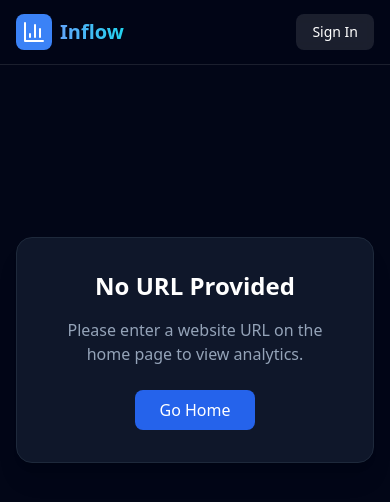
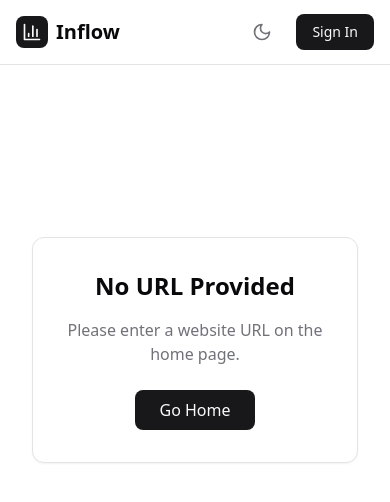
Before and after one commit to Abdulmuiz44/InflowTool, a Next.js app: page /dashboard in a window 390 px wide. Shown: the top 502 px of the page. Built offline with nearby package versions, Linux system fonts and the light colour scheme.

Commit message:
style: overhaul UI with minimalistic dark/light mode
- Implemented ThemeProvider and dark mode toggle.

- Updated globals.css with semantic HSL color variables.

- Simplified Home and Dashboard designs for a clean, neutral look.

- Optimized grid layouts for better mobile responsiveness.

```diff
--- a/app/components/Navbar.tsx
+++ b/app/components/Navbar.tsx
@@ -1,21 +1,43 @@
+'use client';
+
 import Link from 'next/link';
-import { BarChart3 } from 'lucide-react';
+import { BarChart3, Moon, Sun } from 'lucide-react';
+import { useTheme } from './ThemeProvider';
+import { useEffect, useState } from 'react';
 
 export default function Navbar() {
+  const { theme, setTheme } = useTheme();
+  const [mounted, setMounted] = useState(false);
+
+  useEffect(() => {
+    setMounted(true);
+  }, []);
+
   return (
-    <nav className="sticky top-0 z-50 w-full border-b border-white/10 bg-slate-950/70 backdrop-blur-md">
+    <nav className="sticky top-0 z-50 w-full border-b border-border bg-background/80 backdrop-blur-md">
       <div className="container mx-auto px-4 h-16 flex items-center justify-between">
         <Link href="/" className="flex items-center space-x-2">
-          <div className="bg-blue-500 p-1.5 rounded-lg">
-            <BarChart3 className="w-6 h-6 text-white" />
+          <div className="bg-primary text-primary-foreground p-1.5 rounded-lg">
+            <BarChart3 className="w-5 h-5" />
           </div>
-          <span className="text-xl font-bold bg-clip-text text-transparent bg-gradient-to-r from-blue-400 to-cyan-400">
+          <span className="text-xl font-bold text-foreground">
             Inflow
           </span>
         </Link>
-        <button className="px-4 py-2 text-sm font-medium text-white bg-white/10 hover:bg-white/20 rounded-lg transition-colors">
-          Sign In
-        </button>
+        <div className="flex items-center gap-4">
+            {mounted && (
+                <button
+                    onClick={() => setTheme(theme === 'dark' ? 'light' : 'dark')}
+                    className="p-2 rounded-md hover:bg-muted text-muted-foreground transition-colors"
+                    aria-label="Toggle Theme"
+                >
+                    {theme === 'dark' ? <Sun className="w-5 h-5" /> : <Moon className="w-5 h-5" />}
+                </button>
+            )}
+            <button className="px-4 py-2 text-sm font-medium text-primary-foreground bg-primary hover:bg-primary/90 rounded-lg transition-colors">
+              Sign In
+            </button>
+        </div>
       </div>
     </nav>
   );
--- /dev/null
+++ b/app/components/ThemeProvider.tsx
@@ -0,0 +1,75 @@
+'use client';
+
+import { createContext, useContext, useEffect, useState } from 'react';
+
+type Theme = 'dark' | 'light' | 'system';
+
+interface ThemeProviderProps {
+  children: React.ReactNode;
+  defaultTheme?: Theme;
+  storageKey?: string;
+}
+
+interface ThemeProviderState {
+  theme: Theme;
+  setTheme: (theme: Theme) => void;
+}
+
+const initialState: ThemeProviderState = {
+  theme: 'system',
+  setTheme: () => null,
+};
+
+const ThemeProviderContext = createContext<ThemeProviderState>(initialState);
+
+export function ThemeProvider({
+  children,
+  defaultTheme = 'system',
+  storageKey = 'vite-ui-theme',
+  ...props
+}: ThemeProviderProps) {
+  const [theme, setTheme] = useState<Theme>(
+    () => (typeof window !== 'undefined' ? (localStorage.getItem(storageKey) as Theme) : defaultTheme) || defaultTheme
+  );
+
+  useEffect(() => {
+    const root = window.document.documentElement;
+
+    root.classList.remove('light', 'dark');
+
+    if (theme === 'system') {
+      const systemTheme = window.matchMedia('(prefers-color-scheme: dark)')
+        .matches
+        ? 'dark'
+        : 'light';
+
+      root.classList.add(systemTheme);
+      return;
+    }
+
+    root.classList.add(theme);
+  }, [theme]);
+
+  const value = {
+    theme,
+    setTheme: (theme: Theme) => {
+      localStorage.setItem(storageKey, theme);
+      setTheme(theme);
+    },
+  };
+
+  return (
+    <ThemeProviderContext.Provider {...props} value={value}>
+      {children}
+    </ThemeProviderContext.Provider>
+  );
+}
+
+export const useTheme = () => {
+  const context = useContext(ThemeProviderContext);
+
+  if (context === undefined)
+    throw new Error('useTheme must be used within a ThemeProvider');
+
+  return context;
+};
--- a/app/dashboard/page.tsx
+++ b/app/dashboard/page.tsx
@@ -65,11 +65,11 @@
 
   if (!url) {
     return (
-      <div className="flex flex-col items-center justify-center min-h-[60vh] text-center">
-        <div className="bg-slate-900 p-8 rounded-2xl border border-slate-800 shadow-xl max-w-md w-full">
-            <h2 className="text-2xl font-bold mb-4 text-white">No URL Provided</h2>
-            <p className="text-slate-400 mb-6">Please enter a website URL on the home page to view analytics.</p>
-            <a href="/" className="inline-block bg-blue-600 hover:bg-blue-700 text-white font-medium py-2 px-6 rounded-lg transition-colors">
+      <div className="flex flex-col items-center justify-center min-h-[60vh] text-center px-4">
+        <div className="bg-card p-8 rounded-xl border border-border shadow-sm max-w-md w-full">
+            <h2 className="text-2xl font-bold mb-4 text-foreground">No URL Provided</h2>
+            <p className="text-muted-foreground mb-6">Please enter a website URL on the home page.</p>
+            <a href="/" className="inline-block bg-primary hover:bg-primary/90 text-primary-foreground font-medium py-2 px-6 rounded-lg transition-colors">
                 Go Home
             </a>
         </div>
@@ -78,20 +78,20 @@
   }
 
   return (
-    <div className="space-y-8">
+    <div className="space-y-8 pb-10">
       <div className="flex flex-col md:flex-row justify-between items-start md:items-end gap-4">
         <div>
-          <h1 className="text-3xl font-bold bg-clip-text text-transparent bg-gradient-to-r from-white to-slate-400">
-            Analytics for {url}
+          <h1 className="text-3xl font-bold text-foreground">
+            {url}
           </h1>
-          <p className="text-slate-400 mt-2 flex items-center gap-2">
+          <p className="text-muted-foreground mt-1 flex items-center gap-2">
             <Globe className="w-4 h-4" />
             Global Traffic Report
           </p>
         </div>
         {data?.lastUpdated && (
-           <div className="text-xs font-mono text-slate-500 bg-slate-900/50 px-3 py-1 rounded-full border border-slate-800">
-             Updated: {new Date(data.lastUpdated).toLocaleString()}
+           <div className="text-xs font-mono text-muted-foreground bg-muted/50 px-3 py-1 rounded-full border border-border">
+             Updated: {new Date(data.lastUpdated).toLocaleDateString()}
            </div>
         )}
       </div>
@@ -99,82 +99,80 @@
       {loading ? (
         <div className="grid grid-cols-1 md:grid-cols-3 gap-6 animate-pulse">
             {[1, 2, 3, 4, 5].map((i) => (
-                <div key={i} className="h-48 bg-slate-900/50 rounded-2xl border border-white/5"></div>
+                <div key={i} className="h-48 bg-muted rounded-xl"></div>
             ))}
         </div>
       ) : error ? (
-        <div className="bg-red-500/10 border border-red-500/20 text-red-400 p-6 rounded-2xl flex items-center gap-3">
+        <div className="bg-destructive/10 border border-destructive/20 text-destructive p-6 rounded-xl flex items-center gap-3">
             <AlertCircle className="w-6 h-6" />
             <span>{error}</span>
         </div>
       ) : data ? (
         <div className="grid grid-cols-1 md:grid-cols-3 lg:grid-cols-4 gap-6">
           {/* Card 1: Visit Volume */}
-          <div className="md:col-span-1 bg-slate-900/50 backdrop-blur-sm border border-white/5 p-6 rounded-2xl hover:border-blue-500/30 transition-colors group">
+          <div className="bg-card border border-border p-6 rounded-xl shadow-sm">
             <div className="flex justify-between items-start mb-4">
-                <div className="p-2 bg-blue-500/10 rounded-lg text-blue-400 group-hover:text-blue-300 transition-colors">
-                    <Users className="w-6 h-6" />
+                <div className="p-2 bg-primary/10 rounded-lg text-primary">
+                    <Users className="w-5 h-5" />
                 </div>
-                <span className="flex items-center text-xs font-medium text-emerald-400 bg-emerald-400/10 px-2 py-1 rounded-full">
-                    <TrendingUp className="w-3 h-3 mr-1" />
-                    Live
-                </span>
             </div>
-            <h3 className="text-slate-400 text-sm font-medium">Total Visits</h3>
-            <p className="text-3xl font-bold text-white mt-1">
+            <h3 className="text-muted-foreground text-sm font-medium">Total Visits</h3>
+            <p className="text-3xl font-bold text-foreground mt-1">
                 {data.totalVisits.toLocaleString()}
             </p>
-             <div className="mt-4 text-sm text-slate-500">
+            <div className="mt-4 text-xs text-muted-foreground">
                 Monthly Estimate
             </div>
           </div>
 
           {/* Card 2: Global Rank */}
-          <div className="md:col-span-1 bg-slate-900/50 backdrop-blur-sm border border-white/5 p-6 rounded-2xl hover:border-amber-500/30 transition-colors group">
+          <div className="bg-card border border-border p-6 rounded-xl shadow-sm">
              <div className="flex justify-between items-start mb-4">
-                <div className="p-2 bg-amber-500/10 rounded-lg text-amber-400 group-hover:text-amber-300 transition-colors">
-                    <Globe className="w-6 h-6" />
+                <div className="p-2 bg-primary/10 rounded-lg text-primary">
+                    <Globe className="w-5 h-5" />
                 </div>
             </div>
-            <h3 className="text-slate-400 text-sm font-medium">Global Rank</h3>
-            <p className="text-3xl font-bold text-white mt-1">
+            <h3 className="text-muted-foreground text-sm font-medium">Global Rank</h3>
+            <p className="text-3xl font-bold text-foreground mt-1">
                 #{data.globalRank.toLocaleString()}
             </p>
-             <div className="mt-4 text-sm text-slate-500">
+             <div className="mt-4 text-xs text-muted-foreground">
                 Worldwide Position
             </div>
           </div>
 
-          {/* Card 3: Engagement Stats (Wider) */}
-          <div className="md:col-span-1 lg:col-span-2 bg-slate-900/50 backdrop-blur-sm border border-white/5 p-6 rounded-2xl hover:border-cyan-500/30 transition-colors group">
-            <div className="flex justify-between items-start mb-4">
-                <div className="p-2 bg-cyan-500/10 rounded-lg text-cyan-400 group-hover:text-cyan-300 transition-colors">
-                    <Activity className="w-6 h-6" />
+          {/* Card 3: Engagement Stats */}
+          <div className="md:col-span-1 lg:col-span-2 bg-card border border-border p-6 rounded-xl shadow-sm">
+            <div className="flex justify-between items-start mb-6">
+                <div className="flex items-center gap-2">
+                    <div className="p-2 bg-primary/10 rounded-lg text-primary">
+                        <Activity className="w-5 h-5" />
+                    </div>
+                    <span className="font-semibold text-foreground">Engagement</span>
                 </div>
-                <div className="text-slate-400 text-sm font-medium">Engagement</div>
             </div>
             <div className="grid grid-cols-3 gap-4">
                 <div>
-                    <div className="flex items-center text-slate-500 mb-1 text-xs">
-                         <Activity className="w-3 h-3 mr-1" /> Bounce Rate
+                    <div className="flex items-center text-muted-foreground mb-1 text-xs">
+                         <TrendingUp className="w-3 h-3 mr-1" /> Bounce Rate
                     </div>
-                    <p className="text-xl md:text-2xl font-bold text-white">
+                    <p className="text-xl md:text-2xl font-bold text-foreground">
                         {(data.bounceRate * 100).toFixed(1)}%
                     </p>
                 </div>
                 <div>
-                     <div className="flex items-center text-slate-500 mb-1 text-xs">
-                         <FileText className="w-3 h-3 mr-1" /> Pages / Visit
+                     <div className="flex items-center text-muted-foreground mb-1 text-xs">
+                         <FileText className="w-3 h-3 mr-1" /> Pages/Visit
                     </div>
-                    <p className="text-xl md:text-2xl font-bold text-white">
+                    <p className="text-xl md:text-2xl font-bold text-foreground">
                         {data.pagesPerVisit.toFixed(1)}
                     </p>
                 </div>
                 <div>
-                     <div className="flex items-center text-slate-500 mb-1 text-xs">
+                     <div className="flex items-center text-muted-foreground mb-1 text-xs">
                          <Clock className="w-3 h-3 mr-1" /> Avg Duration
                     </div>
-                    <p className="text-xl md:text-2xl font-bold text-white">
+                    <p className="text-xl md:text-2xl font-bold text-foreground">
                         {formatDuration(data.avgVisitDuration)}
                     </p>
                 </div>
@@ -182,25 +180,27 @@
           </div>
 
           {/* Card 4: Traffic Sources */}
-          <div className="md:col-span-2 bg-slate-900/50 backdrop-blur-sm border border-white/5 p-6 rounded-2xl hover:border-purple-500/30 transition-colors">
+          <div className="md:col-span-2 bg-card border border-border p-6 rounded-xl shadow-sm">
              <div className="flex justify-between items-start mb-4">
-                <div className="p-2 bg-purple-500/10 rounded-lg text-purple-400">
-                    <ArrowUpRight className="w-6 h-6" />
+                <div className="flex items-center gap-2">
+                    <div className="p-2 bg-primary/10 rounded-lg text-primary">
+                        <ArrowUpRight className="w-5 h-5" />
+                    </div>
+                    <span className="font-semibold text-foreground">Traffic Sources</span>
                 </div>
             </div>
-            <h3 className="text-slate-400 text-sm font-medium mb-4">Top Traffic Sources</h3>
-            <div className="space-y-4">
+            <div className="space-y-4 pt-2">
                 {data.trafficSources.map((source, idx) => (
                     <div key={idx} className="flex items-center justify-between text-sm">
-                        <span className="text-slate-300 w-24 truncate">{source.name}</span>
+                        <span className="text-muted-foreground w-24 truncate">{source.name}</span>
                         <div className="flex items-center gap-3 flex-1 ml-4">
-                            <div className="w-full h-2 bg-slate-800 rounded-full overflow-hidden">
+                            <div className="w-full h-2 bg-muted rounded-full overflow-hidden">
                                 <div
-                                    className="h-full bg-gradient-to-r from-purple-500 to-blue-500"
+                                    className="h-full bg-primary"
                                     style={{ width: `${source.percentage}%` }}
                                 ></div>
                             </div>
-                            <span className="text-white font-medium w-12 text-right">{source.percentage.toFixed(1)}%</span>
+                            <span className="text-foreground font-medium w-12 text-right">{source.percentage.toFixed(1)}%</span>
                         </div>
                     </div>
                 ))}
@@ -208,31 +208,33 @@
           </div>
 
           {/* Card 5: Top Countries */}
-          <div className="md:col-span-2 bg-slate-900/50 backdrop-blur-sm border border-white/5 p-6 rounded-2xl hover:border-pink-500/30 transition-colors">
+          <div className="md:col-span-2 bg-card border border-border p-6 rounded-xl shadow-sm">
              <div className="flex justify-between items-start mb-4">
-                <div className="p-2 bg-pink-500/10 rounded-lg text-pink-400">
-                    <Map className="w-6 h-6" />
+                <div className="flex items-center gap-2">
+                    <div className="p-2 bg-primary/10 rounded-lg text-primary">
+                        <Map className="w-5 h-5" />
+                    </div>
+                    <span className="font-semibold text-foreground">Top Countries</span>
                 </div>
             </div>
-            <h3 className="text-slate-400 text-sm font-medium mb-4">Top Countries</h3>
-            <div className="space-y-4">
+            <div className="space-y-4 pt-2">
                 {data.topCountries && data.topCountries.length > 0 ? (
                     data.topCountries.map((country, idx) => (
                         <div key={idx} className="flex items-center justify-between text-sm">
-                            <span className="text-slate-300 w-32 truncate">{country.name}</span>
+                            <span className="text-muted-foreground w-32 truncate">{country.name}</span>
                             <div className="flex items-center gap-3 flex-1 ml-4">
-                                <div className="w-full h-2 bg-slate-800 rounded-full overflow-hidden">
+                                <div className="w-full h-2 bg-muted rounded-full overflow-hidden">
                                     <div
-                                        className="h-full bg-gradient-to-r from-pink-500 to-rose-400"
+                                        className="h-full bg-primary"
                                         style={{ width: `${country.percentage}%` }}
                                     ></div>
                                 </div>
-                                <span className="text-white font-medium w-12 text-right">{country.percentage.toFixed(1)}%</span>
+                                <span className="text-foreground font-medium w-12 text-right">{country.percentage.toFixed(1)}%</span>
                             </div>
                         </div>
                     ))
                 ) : (
-                    <div className="text-slate-500 text-center py-4">No country data available</div>
+                    <div className="text-muted-foreground text-center py-4">No country data available</div>
                 )}
             </div>
           </div>
@@ -244,7 +246,7 @@
 
 export default function Dashboard() {
   return (
-    <Suspense fallback={<div className="text-white">Loading dashboard...</div>}>
+    <Suspense fallback={<div className="text-foreground">Loading...</div>}>
       <DashboardContent />
     </Suspense>
   );
--- a/app/globals.css
+++ b/app/globals.css
@@ -2,13 +2,58 @@
 @tailwind components;
 @tailwind utilities;
 
-:root {
-  --foreground-rgb: 255, 255, 255;
-  --background-start-rgb: 2, 6, 23; /* Deep Slate #020617 */
-  --background-end-rgb: 2, 6, 23;
+@layer base {
+  :root {
+    --background: 0 0% 100%;
+    --foreground: 240 10% 3.9%;
+    --card: 0 0% 100%;
+    --card-foreground: 240 10% 3.9%;
+    --popover: 0 0% 100%;
+    --popover-foreground: 240 10% 3.9%;
+    --primary: 240 5.9% 10%;
+    --primary-foreground: 0 0% 98%;
+    --secondary: 240 4.8% 95.9%;
+    --secondary-foreground: 240 5.9% 10%;
+    --muted: 240 4.8% 95.9%;
+    --muted-foreground: 240 3.8% 46.1%;
+    --accent: 240 4.8% 95.9%;
+    --accent-foreground: 240 5.9% 10%;
+    --destructive: 0 84.2% 60.2%;
+    --destructive-foreground: 0 0% 98%;
+    --border: 240 5.9% 90%;
+    --input: 240 5.9% 90%;
+    --ring: 240 5.9% 10%;
+    --radius: 0.5rem;
+  }
+
+  .dark {
+    --background: 240 10% 3.9%;
+    --foreground: 0 0% 98%;
+    --card: 240 10% 3.9%;
+    --card-foreground: 0 0% 98%;
+    --popover: 240 10% 3.9%;
+    --popover-foreground: 0 0% 98%;
+    --primary: 0 0% 98%;
+    --primary-foreground: 240 5.9% 10%;
+    --secondary: 240 3.7% 15.9%;
+    --secondary-foreground: 0 0% 98%;
+    --muted: 240 3.7% 15.9%;
+    --muted-foreground: 240 5% 64.9%;
+    --accent: 240 3.7% 15.9%;
+    --accent-foreground: 0 0% 98%;
+    --destructive: 0 62.8% 30.6%;
+    --destructive-foreground: 0 0% 98%;
+    --border: 240 3.7% 15.9%;
+    --input: 240 3.7% 15.9%;
+    --ring: 240 4.9% 83.9%;
+  }
 }
 
-body {
-  color: rgb(var(--foreground-rgb));
-  background: rgb(var(--background-start-rgb));
+@layer base {
+  * {
+    @apply border-border;
+  }
+  body {
+    @apply bg-background text-foreground;
+  }
 }
--- a/app/layout.tsx
+++ b/app/layout.tsx
@@ -2,6 +2,7 @@
 import localFont from "next/font/local";
 import "./globals.css";
 import Navbar from "./components/Navbar";
+import { ThemeProvider } from "./components/ThemeProvider";
 
 const geistSans = localFont({
   src: "./fonts/GeistVF.woff",
@@ -25,14 +26,16 @@
   children: React.ReactNode;
 }>) {
   return (
-    <html lang="en">
+    <html lang="en" suppressHydrationWarning>
       <body
-        className={`${geistSans.variable} ${geistMono.variable} antialiased bg-slate-950 text-white min-h-screen flex flex-col`}
+        className={`${geistSans.variable} ${geistMono.variable} antialiased min-h-screen flex flex-col bg-background text-foreground`}
       >
-        <Navbar />
-        <main className="flex-grow container mx-auto px-4 py-8">
-          {children}
-        </main>
+        <ThemeProvider defaultTheme="system" storageKey="inflow-theme">
+          <Navbar />
+          <main className="flex-grow container mx-auto px-4 py-8">
+            {children}
+          </main>
+        </ThemeProvider>
       </body>
     </html>
   );
--- a/tailwind.config.ts
+++ b/tailwind.config.ts
@@ -1,6 +1,7 @@
 import type { Config } from "tailwindcss";
 
 const config: Config = {
+  darkMode: 'class',
   content: [
     "./pages/**/*.{js,ts,jsx,tsx,mdx}",
     "./components/**/*.{js,ts,jsx,tsx,mdx}",
@@ -9,8 +10,17 @@
   theme: {
     extend: {
       colors: {
-        background: "var(--background)",
-        foreground: "var(--foreground)",
+        background: "hsl(var(--background))",
+        foreground: "hsl(var(--foreground))",
+        card: "hsl(var(--card))",
+        "card-foreground": "hsl(var(--card-foreground))",
+        border: "hsl(var(--border))",
+        input: "hsl(var(--input))",
+        ring: "hsl(var(--ring))",
+        primary: "hsl(var(--primary))",
+        "primary-foreground": "hsl(var(--primary-foreground))",
+        muted: "hsl(var(--muted))",
+        "muted-foreground": "hsl(var(--muted-foreground))",
       },
     },
   },
```
Also changed, not shown: app/page.tsx (+17 -22 lines).
